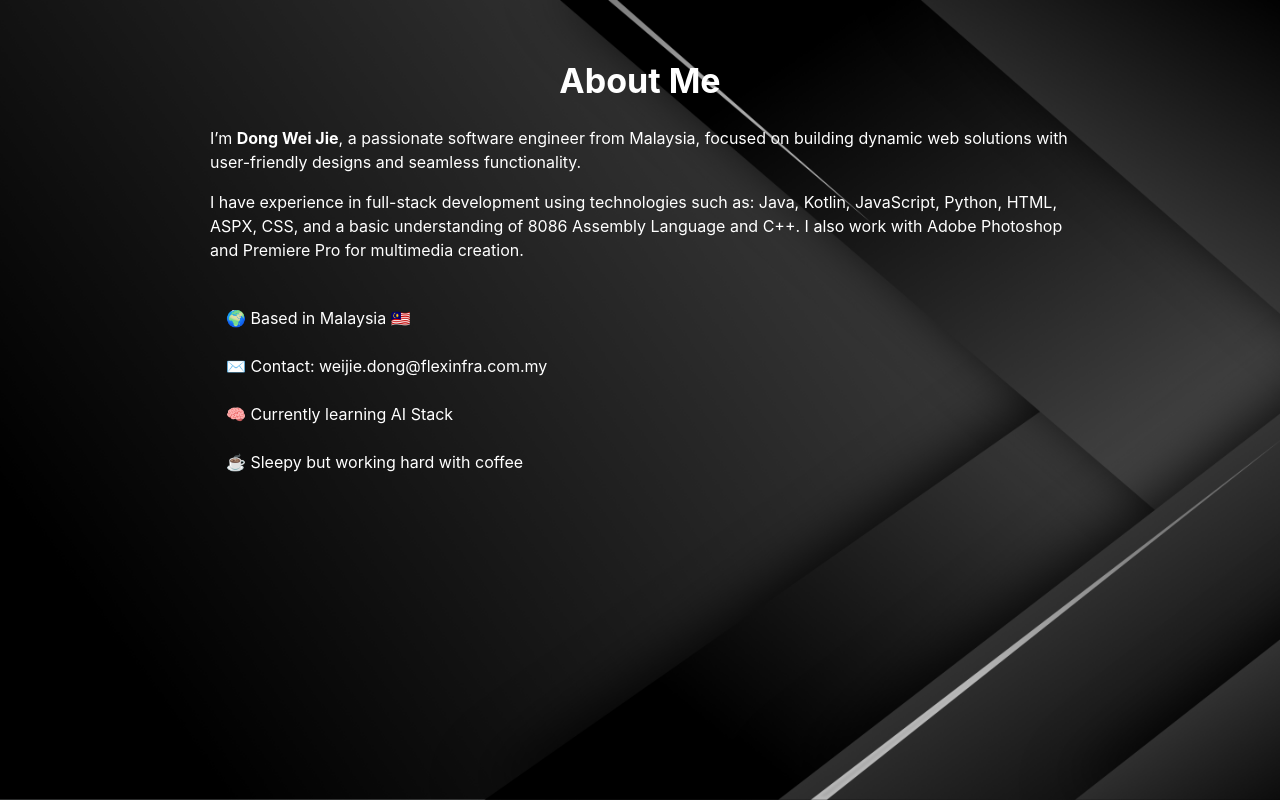
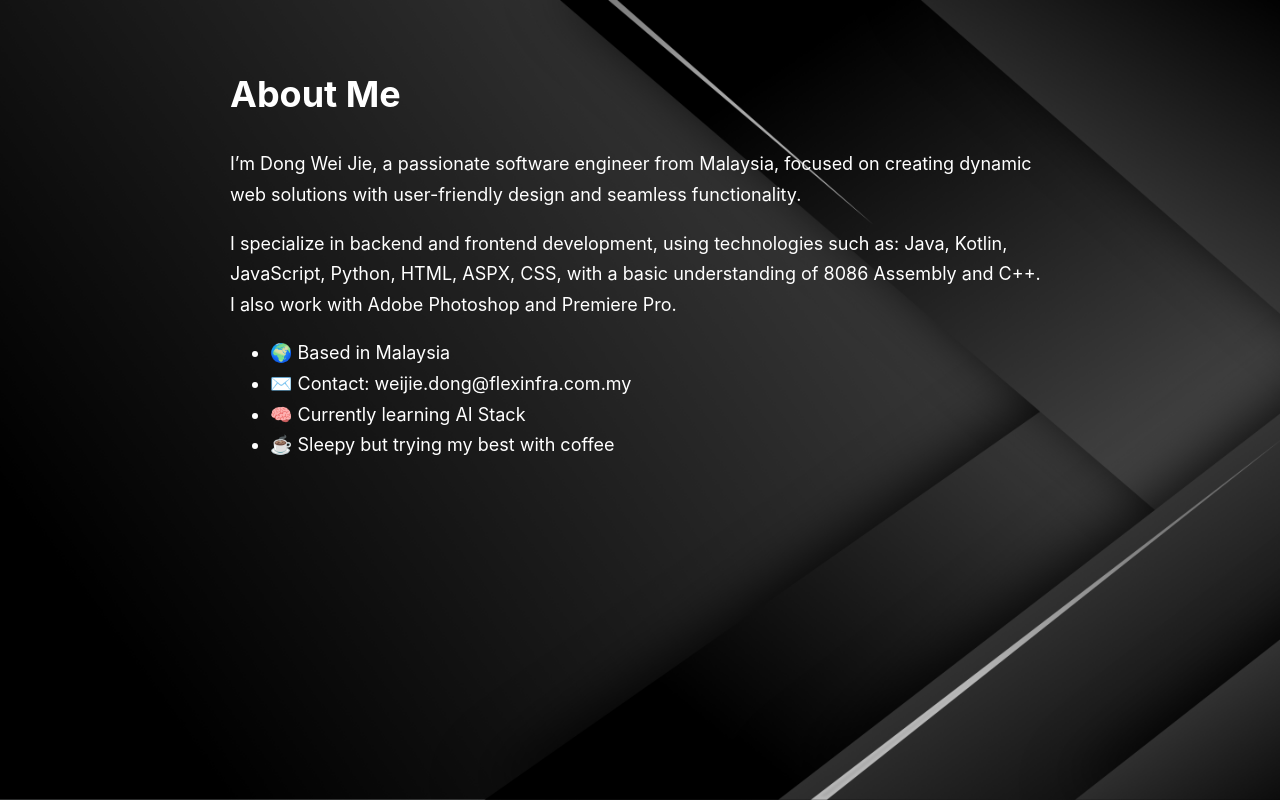
Before and after one commit to jackdong986/jack-portfolio, a React (Vite) app: page /about in a window 1280 px wide. Built offline with nearby package versions, Linux system fonts and the light colour scheme.

Commit message:
belum siap for vercel part, just rollback

```diff
--- a/src/components/About.jsx
+++ b/src/components/About.jsx
@@ -1,47 +1,34 @@
-import { Box, Typography, List, ListItem, ListItemText } from "@mui/material";
-
 export default function About() {
     return (
-        <Box
-            id="about"
-            sx={{
-                padding: "60px 20px",
-                maxWidth: "900px",
-                margin: "auto",
-                lineHeight: 1.8,
-            }}
-        >
-            <Typography variant="h4" fontWeight={700} mb={3} textAlign="center">
-                About Me
-            </Typography>
+        <div style={{
+            padding: "40px",
+            maxWidth: "900px",
+            margin: "auto",
+            lineHeight: "1.7",
+            fontSize: "18px"
+        }}>
+            <h1>About Me</h1>
 
-            <Typography variant="body1" mb={2}>
-                I’m <strong>Dong Wei Jie</strong>, a passionate software engineer from Malaysia,
-                focused on building dynamic web solutions with user-friendly designs
+            <p>
+                I’m Dong Wei Jie, a passionate software engineer from Malaysia,
+                focused on creating dynamic web solutions with user-friendly design
                 and seamless functionality.
-            </Typography>
+            </p>
 
-            <Typography variant="body1" mb={2}>
-                I have experience in full-stack development using technologies such as:
-                Java, Kotlin, JavaScript, Python, HTML, ASPX, CSS, and a basic understanding
-                of 8086 Assembly Language and C++. I also work with Adobe Photoshop and
-                Premiere Pro for multimedia creation.
-            </Typography>
+            <p>
+                I specialize in backend and frontend development, using technologies such as:
+                Java, Kotlin, JavaScript, Python, HTML, ASPX, CSS, with a basic understanding
+                of 8086 Assembly and C++. I also work with Adobe Photoshop and Premiere Pro.
+            </p>
 
-            <List sx={{ mt: 3 }}>
-                <ListItem>
-                    <ListItemText primary="🌍 Based in Malaysia 🇲🇾" />
-                </ListItem>
-                <ListItem>
-                    <ListItemText primary="✉️ Contact: weijie.dong@flexinfra.com.my" />
-                </ListItem>
-                <ListItem>
-                    <ListItemText primary="🧠 Currently learning AI Stack" />
-                </ListItem>
-                <ListItem>
-                    <ListItemText primary="☕ Sleepy but working hard with coffee" />
-                </ListItem>
-            </List>
-        </Box>
+            <p>
+                <ul>
+                    <li>🌍 Based in Malaysia  </li>
+                    <li> ✉️ Contact: weijie.dong@flexinfra.com.my  </li>
+                    <li>🧠 Currently learning AI Stack  </li>
+                    <li>☕ Sleepy but trying my best with coffee</li>
+                </ul>
+            </p>
+        </div>
     );
 }
```
Also changed, not shown: 1 other file (tests, documents, lock files or other folders).
